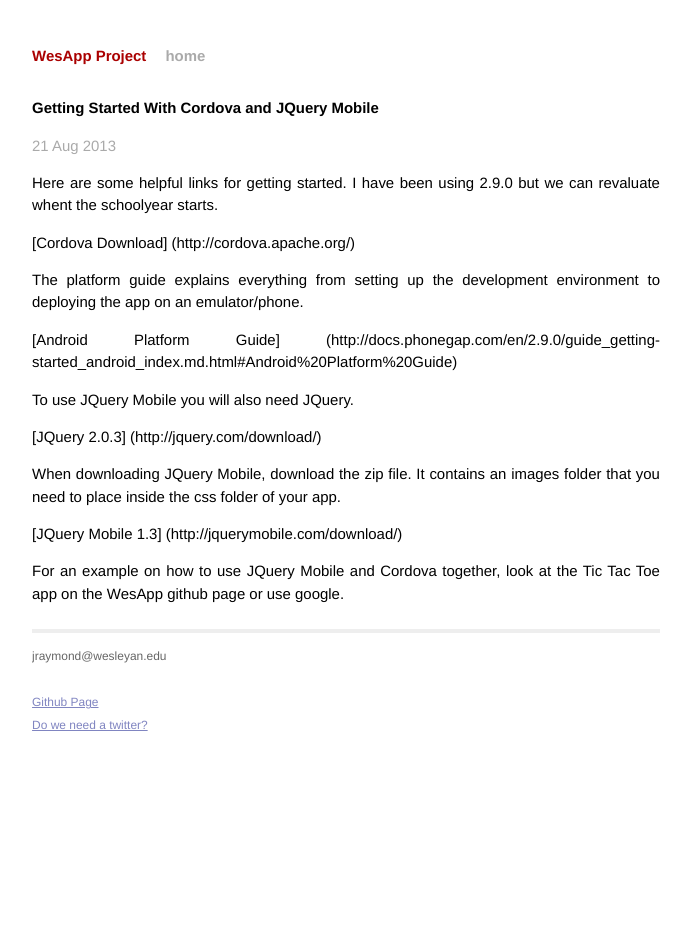
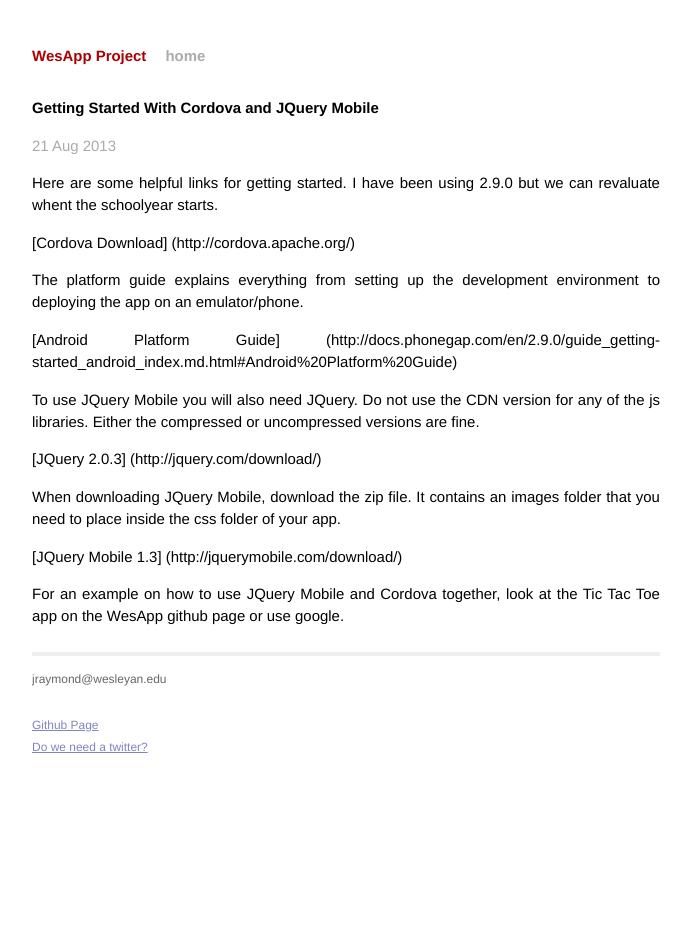
Before and after one commit to WesAppGroup/WesAppGroup.github.io, a Jekyll site: the page built from _posts/2013-08-21-Getting-Started.markdown, in a window 1280 px wide. Shown: the whole page, without its empty margins (294-985 px from the left). Built offline with Jekyll 4.4.1, drawn with Linux system fonts in a browser that asks for light colours.

Commit message:
updated the getting started post

```diff
--- a/_posts/2013-08-21-Getting-Started.markdown
+++ b/_posts/2013-08-21-Getting-Started.markdown
@@ -16,7 +16,7 @@
 [Android Platform Guide] (http://docs.phonegap.com/en/2.9.0/guide_getting-started_android_index.md.html#Android%20Platform%20Guide)
 
 
-To use JQuery Mobile you will also need JQuery.
+To use JQuery Mobile you will also need JQuery. Do not use the CDN version for any of the js libraries. Either the compressed or uncompressed versions are fine.
 
 [JQuery 2.0.3] (http://jquery.com/download/)
 
```
